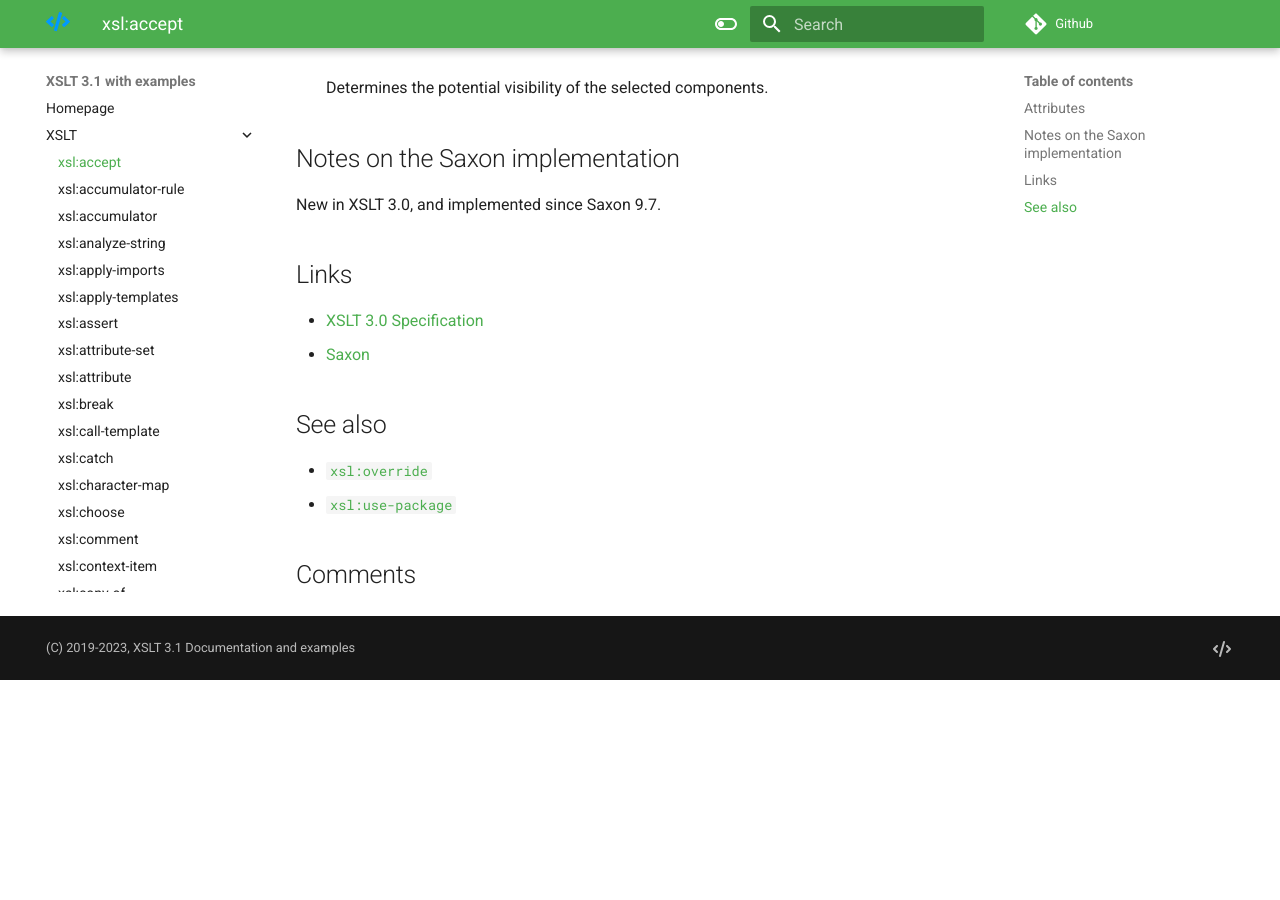
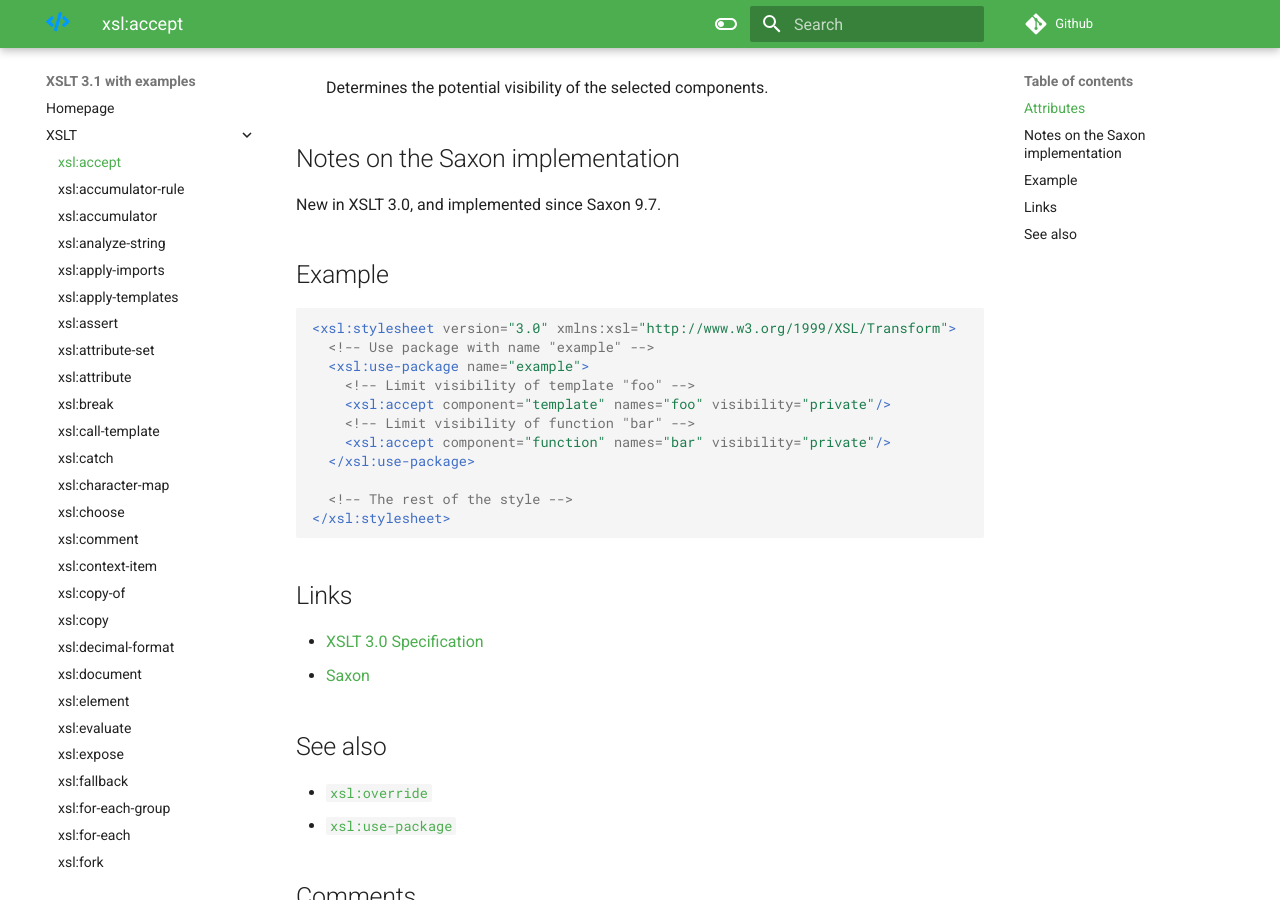
Before and after one commit to xsltdev/xsltdev.com, an MkDocs documentation site: the page built from docs/xslt/xsl-accept.md, in a window 1280 px wide and 900 px high, scrolled down 778 px. Built offline with MkDocs 1.6.1 and Material for MkDocs 9.7.7, drawn with Linux system fonts in a browser that asks for light colours; comment, search, counter and statistics services are not loaded; before the commit the page ends 1458 px from its top, so only the background shows below that.

Commit message:
Update xsl-accept.md

````diff
--- a/docs/xslt/xsl-accept.md
+++ b/docs/xslt/xsl-accept.md
@@ -31,6 +31,22 @@ _Available in XSLT 3.0. From Saxon 9.8, available in all editions. Implemented i
 
 New in XSLT 3.0, and implemented since Saxon 9.7.
 
+## Example
+
+```xslt
+<xsl:stylesheet version="3.0" xmlns:xsl="http://www.w3.org/1999/XSL/Transform">
+  <!-- Use package with name "example" -->
+  <xsl:use-package name="example">
+    <!-- Limit visibility of template "foo" -->
+    <xsl:accept component="template" names="foo" visibility="private"/>
+    <!-- Limit visibility of function "bar" -->
+    <xsl:accept component="function" names="bar" visibility="private"/>
+  </xsl:use-package>
+
+  <!-- The rest of the style -->
+</xsl:stylesheet>
+```
+
 ## Links
 
 - [XSLT 3.0 Specification](http://www.w3.org/TR/xslt-30/#element-accept)
````
